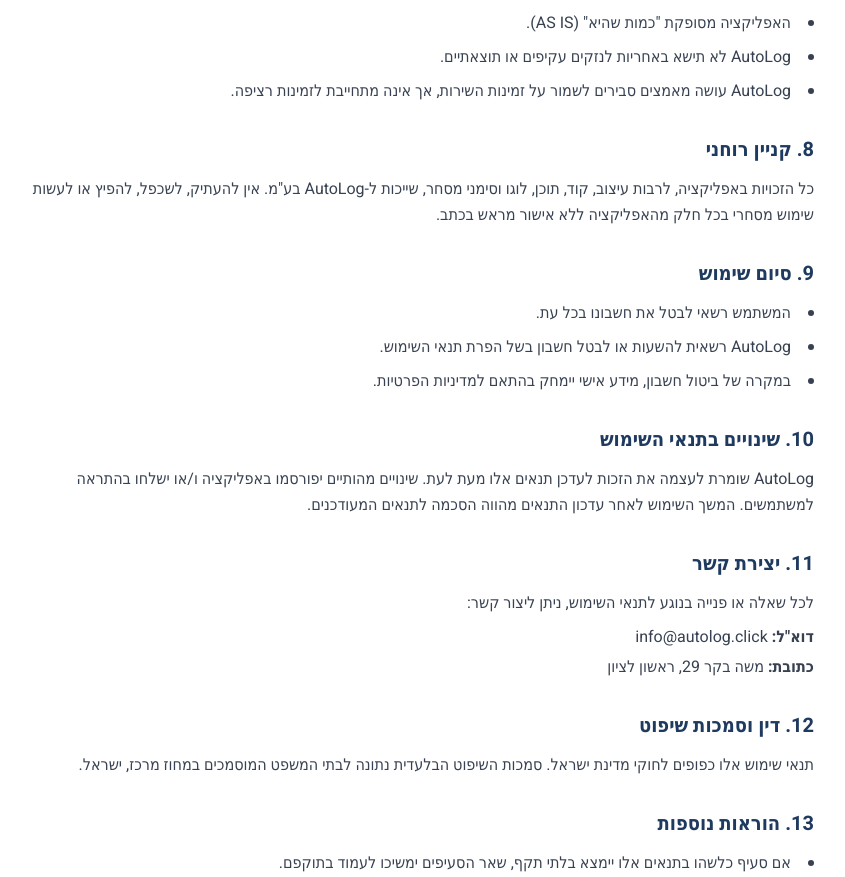
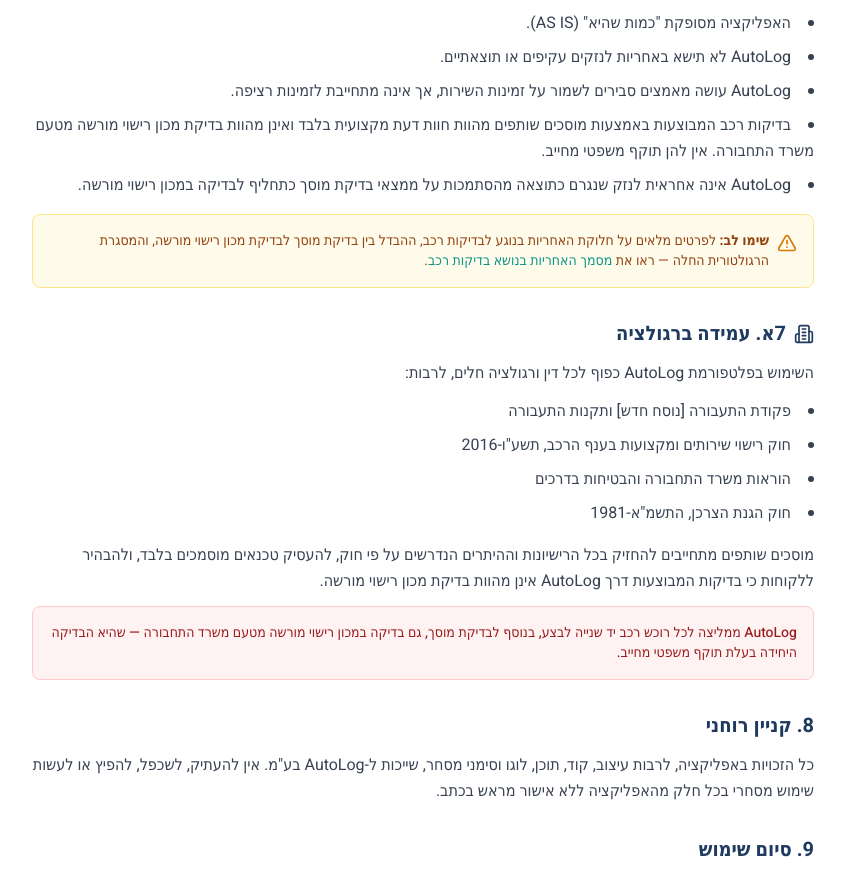
Before and after one commit to autologclick/autolog-app, a Next.js app: page /terms in a window 1280 px wide. Shown: the part 1828-2705 px from the top of the page, without its empty margins (217-1062 px from the left). Built offline with nearby package versions, Linux system fonts and the light colour scheme.

Commit message:
Add regulatory compliance section to terms page

```diff
--- a/src/app/terms/page.tsx
+++ b/src/app/terms/page.tsx
@@ -1,7 +1,7 @@
 'use client';
 
 import Link from 'next/link';
-import { ArrowRight, FileText, Shield } from 'lucide-react';
+import { ArrowRight, FileText, Shield, Building2, AlertTriangle } from 'lucide-react';
 
 export default function TermsPage() {
   return (
@@ -36,10 +36,10 @@
           <section>
             <h2 className="text-xl font-bold text-[#1e3a5f] mb-3">1. הגדרות</h2>
             <ul className="space-y-2 list-disc list-inside">
-              <li><strong>&quot;AutoLog&quot;</strong> או <strong>&quot;האפליקציה&quot;</strong> — פלטפורמת AutoLog לניהול רכבים ושירותי רכב, המופעלת על ידי AutoLog בע&quot;מ.</li>
-              <li><strong>&quot;משתמש&quot;</strong> — כל אדם שנרשם ו/או משתמש בשירותי AutoLog.</li>
-              <li><strong>&quot;מוסך שותף&quot;</strong> — בית עסק לשירותי רכב שנרשם כספק שירות בפלטפורמה ואושר על ידי צוות AutoLog.</li>
-              <li><strong>&quot;שירותים&quot;</strong> — כלל השירותים המוצעים באמצעות האפליקציה, לרבות ניהול רכבים, הזמנת שירותים, ומעקב אחר טיפולים.</li>
+              <li><strong>"AutoLog"</strong> או <strong>"האפליקציה"</strong> — פלטפורמת AutoLog לניהול רכבים ושירותי רכב, המופעלת על ידי AutoLog בע"מ.</li>
+              <li><strong>"משתמש"</strong> — כל אדם שנרשם ו/או משתמש בשירותי AutoLog.</li>
+              <li><strong>"מוסך שותף"</strong> — בית עסק לשירותי רכב שנרשם כספק שירות בפלטפורמה ואושר על ידי צוות AutoLog.</li>
+              <li><strong>"שירותים"</strong> — כלל השירותים המוצעים באמצעות האפליקציה, לרבות ניהול רכבים, הזמנת שירותים, ומעקב אחר טיפולים.</li>
             </ul>
           </section>
 
@@ -99,7 +99,7 @@
             <p className="mb-3">
               השימוש באפליקציה כפוף ל<Link href="/privacy" className="text-[#0d9488] hover:underline font-medium">מדיניות הפרטיות</Link> של AutoLog.
               אנו מתחייבים להגן על פרטיות המשתמשים ולעמוד בכל דרישות החוק הרלוונטיות,
-              לרבות חוק הגנת הפרטיות, התשמ&quot;א-1981.
+              לרבות חוק הגנת הפרטיות, התשמ"א-1981.
             </p>
           </section>
 
@@ -108,7 +108,7 @@
             <h2 className="text-xl font-bold text-[#1e3a5f] mb-3">6. תשלומים</h2>
             <ul className="space-y-2 list-disc list-inside">
               <li>חלק מהשירותים באפליקציה עשויים להיות כרוכים בתשלום.</li>
-              <li>המחירים המוצגים כוללים מע&quot;מ אלא אם צוין אחרת.</li>
+              <li>המחירים המוצגים כוללים מע"מ אלא אם צוין אחרת.</li>
               <li>התשלום מתבצע באמצעות אמצעי תשלום מאובטחים.</li>
               <li>מדיניות ביטולים והחזרים תהיה בהתאם לחוק הגנת הצרכן.</li>
             </ul>
@@ -117,19 +117,54 @@
           {/* Section 7 */}
           <section>
             <h2 className="text-xl font-bold text-[#1e3a5f] mb-3">7. הגבלת אחריות</h2>
-            <ul className="space-y-2 list-disc list-inside">
+            <ul className="space-y-2 list-disc list-inside mb-4">
               <li>AutoLog אינה אחראית לאיכות השירותים הניתנים על ידי מוסכים שותפים.</li>
-              <li>האפליקציה מסופקת &quot;כמות שהיא&quot; (AS IS).</li>
+              <li>האפליקציה מסופקת "כמות שהיא" (AS IS).</li>
               <li>AutoLog לא תישא באחריות לנזקים עקיפים או תוצאתיים.</li>
               <li>AutoLog עושה מאמצים סבירים לשמור על זמינות השירות, אך אינה מתחייבת לזמינות רציפה.</li>
+              <li>בדיקות רכב המבוצעות באמצעות מוסכים שותפים מהוות חוות דעת מקצועית בלבד ואינן מהוות בדיקת מכון רישוי מורשה מטעם משרד התחבורה. אין להן תוקף משפטי מחייב.</li>
+              <li>AutoLog אינה אחראית לנזק שנגרם כתוצאה מהסתמכות על ממצאי בדיקת מוסך כתחליף לבדיקה במכון רישוי מורשה.</li>
             </ul>
+            <div className="bg-amber-50 border border-amber-200 rounded-lg p-4">
+              <div className="flex items-start gap-2">
+                <AlertTriangle className="w-5 h-5 text-amber-600 flex-shrink-0 mt-0.5" />
+                <p className="text-amber-800 text-sm">
+                  <strong>שימו לב:</strong> לפרטים מלאים על חלוקת האחריות בנוגע לבדיקות רכב, ההבדל בין בדיקת מוסך לבדיקת מכון רישוי מורשה, והמסגרת הרגולטורית החלה — ראו את <Link href="/warranty" className="text-[#0d9488] hover:underline font-medium">מסמך האחריות בנושא בדיקות רכב</Link>.
+                </p>
+              </div>
+            </div>
+          </section>
+
+          {/* Section 7A - Regulatory Compliance */}
+          <section>
+            <div className="flex items-center gap-2 mb-3">
+              <Building2 className="w-5 h-5 text-[#1e3a5f]" />
+              <h2 className="text-xl font-bold text-[#1e3a5f]">7א. עמידה ברגולציה</h2>
+            </div>
+            <p className="mb-3">
+              השימוש בפלטפורמת AutoLog כפוף לכל דין ורגולציה חלים, לרבות:
+            </p>
+            <ul className="space-y-2 list-disc list-inside mb-4">
+              <li>פקודת התעבורה [נוסח חדש] ותקנות התעבורה</li>
+              <li>חוק רישוי שירותים ומקצועות בענף הרכב, תשע"ו-2016</li>
+              <li>הוראות משרד התחבורה והבטיחות בדרכים</li>
+              <li>חוק הגנת הצרכן, התשמ"א-1981</li>
+            </ul>
+            <p className="mb-3">
+              מוסכים שותפים מתחייבים להחזיק בכל הרישיונות וההיתרים הנדרשים על פי חוק, להעסיק טכנאים מוסמכים בלבד, ולהבהיר ללקוחות כי בדיקות המבוצעות דרך AutoLog אינן מהוות בדיקת מכון רישוי מורשה.
+            </p>
+            <div className="bg-red-50 border border-red-200 rounded-lg p-4">
+              <p className="text-red-800 text-sm font-medium">
+                AutoLog ממליצה לכל רוכש רכב יד שנייה לבצע, בנוסף לבדיקת מוסך, גם בדיקה במכון רישוי מורשה מטעם משרד התחבורה — שהיא הבדיקה היחידה בעלת תוקף משפטי מחייב.
+              </p>
+            </div>
           </section>
 
           {/* Section 8 */}
           <section>
             <h2 className="text-xl font-bold text-[#1e3a5f] mb-3">8. קניין רוחני</h2>
             <p>
-              כל הזכויות באפליקציה, לרבות עיצוב, קוד, תוכן, לוגו וסימני מסחר, שייכות ל-AutoLog בע&quot;מ.
+              כל הזכויות באפליקציה, לרבות עיצוב, קוד, תוכן, לוגו וסימני מסחר, שייכות ל-AutoLog בע"מ.
               אין להעתיק, לשכפל, להפיץ או לעשות שימוש מסחרי בכל חלק מהאפליקציה ללא אישור מראש בכתב.
             </p>
           </section>
@@ -159,7 +194,7 @@
             <h2 className="text-xl font-bold text-[#1e3a5f] mb-3">11. יצירת קשר</h2>
             <p className="mb-2">לכל שאלה או פנייה בנוגע לתנאי השימוש, ניתן ליצור קשר:</p>
             <ul className="space-y-1">
-              <li><strong>דוא&quot;ל:</strong> info@autolog.click</li>
+              <li><strong>דוא"ל:</strong> info@autolog.click</li>
               <li><strong>כתובת:</strong> משה בקר 29, ראשון לציון</li>
             </ul>
           </section>
```
